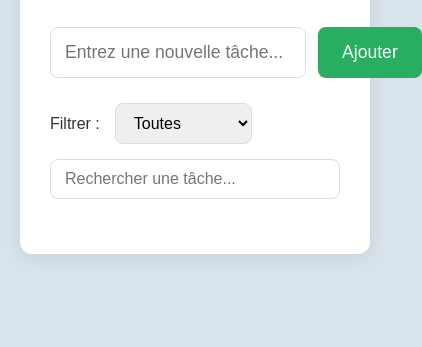
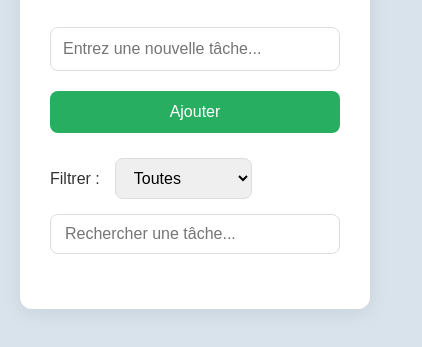
Before and after one commit to DJERANEDJIMASNGAR/Projetgithub, a plain HTML site: page index.html in a window 390 px wide. Shown: the part 133-480 px from the top of the page, 422 px wide, since content can reach past the window. Drawn offline with Linux system fonts and the light colour scheme.

Commit message:
Make 'Ajouter' button responsive (media query)

```diff
--- a/style.css
+++ b/style.css
@@ -61,6 +61,27 @@ h1 {
 
 #bouton-ajouter:hover {
     background: #219653;
+}
+
+/* Responsive: sur petits écrans, empile le champ et le bouton */
+@media (max-width: 600px) {
+    .formulaire-ajout {
+        flex-direction: column;
+        align-items: stretch;
+    }
+
+    #nouvelle-tache {
+        width: 100%;
+        padding: 12px;
+        font-size: 1rem;
+        margin-bottom: 8px;
+    }
+
+    #bouton-ajouter {
+        width: 100%;
+        padding: 12px 16px;
+        font-size: 1rem;
+    }
 }
 
 .filtres {
```
